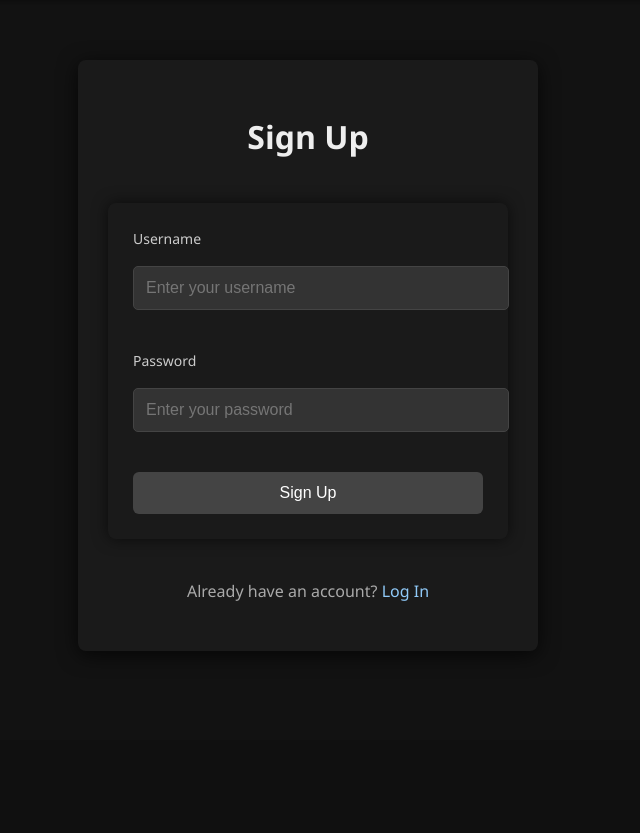
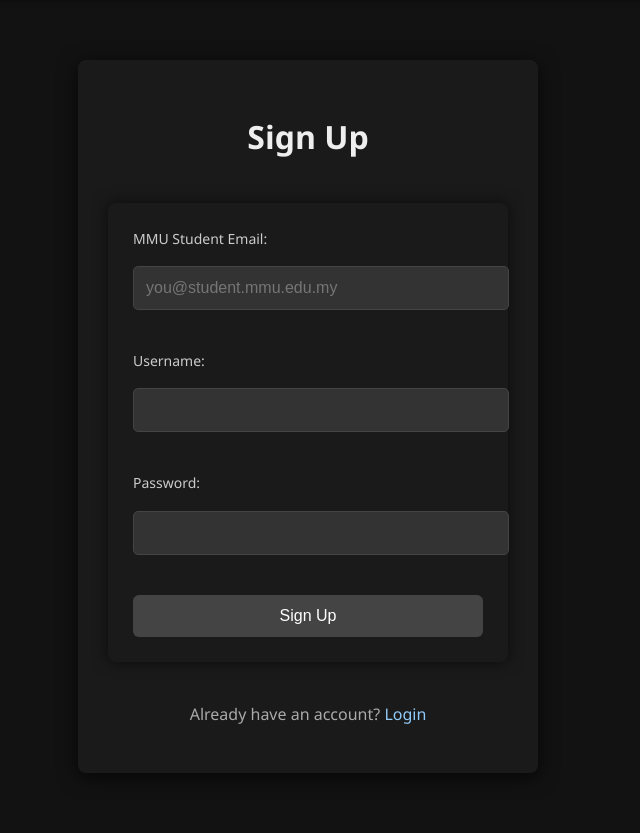
Before and after one commit to GuangJing56/lost-and-found, a Flask app: page /signup in a window 1280 px wide. Shown: the part 60-893 px from the top of the page, without its empty margins (332-972 px from the left). Before the commit the page ends 661 px from the top, so only its background shows below. Run offline with Flask 3, Linux system fonts and the light colour scheme.

Commit message:
Email Verifications

```diff
--- a/app.py
+++ b/app.py
@@ -1,59 +1,62 @@
 import os
-from datetime import datetime
-from flask import Flask, render_template, request, redirect, url_for, flash, abort
+import random
+from datetime import datetime, timedelta
+from flask import Flask, render_template, request, redirect, url_for, flash, abort, session
 from flask_sqlalchemy import SQLAlchemy
 from flask_login import LoginManager, UserMixin, login_user, login_required, logout_user, current_user
+from flask_mail import Mail, Message
 from werkzeug.security import generate_password_hash, check_password_hash
 from werkzeug.utils import secure_filename
+from dotenv import load_dotenv
 
-# Configuration
+load_dotenv()
+
+# Setup
 basedir = os.path.abspath(os.path.dirname(__file__))
+db = SQLAlchemy()
+login_manager = LoginManager()
+mail = Mail()
 
 def create_app():
-    app = Flask(__name__, instance_relative_config=False)
+    app = Flask(__name__)
     app.config.from_mapping(
-        SECRET_KEY=os.environ.get('SECRET_KEY', 'dev_secret_key'),
+        SECRET_KEY=os.getenv("SECRET_KEY", "dev_secret"),
         SQLALCHEMY_DATABASE_URI='sqlite:///' + os.path.join(basedir, 'lost_found.db'),
         SQLALCHEMY_TRACK_MODIFICATIONS=False,
         UPLOAD_FOLDER=os.path.join(basedir, 'static', 'uploads'),
-        ALLOWED_EXTENSIONS={'jpg', 'jpeg', 'png', 'gif'}
+        ALLOWED_EXTENSIONS={'jpg', 'jpeg', 'png', 'gif'},
+        MAIL_SERVER=os.getenv("MAIL_SERVER"),
+        MAIL_PORT=587,
+        MAIL_USE_TLS=True,
+        MAIL_USERNAME=os.getenv("MAIL_USERNAME"),
+        MAIL_PASSWORD=os.getenv("MAIL_PASSWORD"),
+        MAIL_DEFAULT_SENDER=os.getenv("MAIL_DEFAULT_SENDER")
     )
 
-    # Ensure upload folder exists
     os.makedirs(app.config['UPLOAD_FOLDER'], exist_ok=True)
 
-    # Init extensions
     db.init_app(app)
     login_manager.init_app(app)
+    mail.init_app(app)
+
     login_manager.login_view = 'login'
 
-    # Create database
     with app.app_context():
         db.create_all()
 
-    # Register routes
     register_routes(app)
 
-    # Error handlers
-    @app.errorhandler(404)
-    def not_found(e):
-        return render_template('404.html'), 404
-
-    @app.errorhandler(500)
-    def server_error(e):
-        return render_template('500.html'), 500
-
     return app
-
-# Initialize extensions outside factory
-db = SQLAlchemy()
-login_manager = LoginManager()
 
 # Models
 class User(UserMixin, db.Model):
     id = db.Column(db.Integer, primary_key=True)
     username = db.Column(db.String(150), unique=True, nullable=False)
     password = db.Column(db.String(150), nullable=False)
+    email = db.Column(db.String(150), unique=True, nullable=False)
+    is_verified = db.Column(db.Boolean, default=False)
+    verification_code = db.Column(db.String(6), nullable=True)
+    code_sent_at = db.Column(db.DateTime, nullable=True)
     items = db.relationship('LostItem', backref='owner', lazy='dynamic')
 
 class LostItem(db.Model):
@@ -65,17 +68,14 @@ class LostItem(db.Model):
     date_reported = db.Column(db.DateTime, default=datetime.utcnow)
     user_id = db.Column(db.Integer, db.ForeignKey('user.id'), nullable=False)
 
-# User loader for Flask-Login
+@login_manager.user_loader
 def load_user(user_id):
     return User.query.get(int(user_id))
-login_manager.user_loader(load_user)
 
-# Utility
 def allowed_file(filename):
-    return '.' in filename and \
-           filename.rsplit('.', 1)[1].lower() in app.config['ALLOWED_EXTENSIONS']
+    return '.' in filename and filename.rsplit('.', 1)[1].lower() in {'jpg', 'jpeg', 'png', 'gif'}
 
-# Routes registration
+# Routes
 def register_routes(app):
     @app.route('/')
     def about():
@@ -85,20 +85,86 @@ def register_routes(app):
     def signup():
         if request.method == 'POST':
             username = request.form['username'].strip()
+            email = request.form['email'].strip()
             password = request.form['password'].strip()
-            if not username or not password:
-                flash('Username and password are required.', 'danger')
+
+            if not email.endswith('@student.mmu.edu.my'):
+                flash('Only @student.mmu.edu.my emails are allowed.', 'danger')
                 return redirect(url_for('signup'))
-            if User.query.filter_by(username=username).first():
-                flash('Username already exists.', 'danger')
+
+            if User.query.filter_by(username=username).first() or User.query.filter_by(email=email).first():
+                flash('Username or email already exists.', 'danger')
                 return redirect(url_for('signup'))
-            hashed = generate_password_hash(password)
-            user = User(username=username, password=hashed)
+
+            hashed_password = generate_password_hash(password)
+            code = f"{random.randint(100000, 999999)}"
+
+            user = User(username=username, email=email, password=hashed_password,
+                        verification_code=code, code_sent_at=datetime.utcnow())
             db.session.add(user)
             db.session.commit()
-            flash('Account created. Please log in.', 'success')
-            return redirect(url_for('login'))
+
+            msg = Message('Your MMU Verification Code', recipients=[email])
+            msg.body = f'Your verification code is: {code}'
+            mail.send(msg)
+
+            session['verify_email'] = email
+            flash('A verification code has been sent to your email.', 'info')
+            return redirect(url_for('verify_code'))
         return render_template('signup.html')
+
+    @app.route('/verify', methods=['GET', 'POST'])
+    def verify_code():
+        email = session.get('verify_email')
+        if not email:
+            flash('Session expired. Please sign up again.', 'danger')
+            return redirect(url_for('signup'))
+
+        user = User.query.filter_by(email=email).first()
+        if not user:
+            flash('User not found.', 'danger')
+            return redirect(url_for('signup'))
+
+        if request.method == 'POST':
+            input_code = request.form['code'].strip()
+            if datetime.utcnow() - user.code_sent_at > timedelta(minutes=10):
+                flash('Verification code expired. Request a new one.', 'warning')
+                return redirect(url_for('resend_code'))
+
+            if input_code == user.verification_code:
+                user.is_verified = True
+                user.verification_code = None
+                user.code_sent_at = None
+                db.session.commit()
+                flash('Email verified! You may now log in.', 'success')
+                return redirect(url_for('login'))
+            else:
+                flash('Incorrect verification code.', 'danger')
+        return render_template('verify_code.html', expiration=user.code_sent_at + timedelta(minutes=10))
+
+    @app.route('/resend_code')
+    def resend_code():
+        email = session.get('verify_email')
+        if not email:
+            flash('Session expired. Please sign up again.', 'warning')
+            return redirect(url_for('signup'))
+
+        user = User.query.filter_by(email=email).first()
+        if not user:
+            flash('User not found.', 'danger')
+            return redirect(url_for('signup'))
+
+        new_code = f"{random.randint(100000, 999999)}"
+        user.verification_code = new_code
+        user.code_sent_at = datetime.utcnow()
+        db.session.commit()
+
+        msg = Message('Your New MMU Verification Code', recipients=[email])
+        msg.body = f'Your new verification code is: {new_code}'
+        mail.send(msg)
+
+        flash('A new code has been sent to your email.', 'info')
+        return redirect(url_for('verify_code'))
 
     @app.route('/login', methods=['GET', 'POST'])
     def login():
@@ -106,11 +172,15 @@ def register_routes(app):
             username = request.form['username']
             password = request.form['password']
             user = User.query.filter_by(username=username).first()
+
             if user and check_password_hash(user.password, password):
+                if not user.is_verified:
+                    flash('Please verify your email before logging in.', 'warning')
+                    session['verify_email'] = user.email
+                    return redirect(url_for('verify_code'))
                 login_user(user)
                 return redirect(url_for('browse'))
             flash('Invalid credentials.', 'danger')
-            return redirect(url_for('login'))
         return render_template('login.html')
 
     @app.route('/logout')
@@ -120,6 +190,7 @@ def register_routes(app):
         return redirect(url_for('login'))
 
     @app.route('/browse')
+    @login_required
     def browse():
         items = LostItem.query.order_by(LostItem.date_reported.desc()).all()
         return render_template('browse.html', items=items)
@@ -131,50 +202,32 @@ def register_routes(app):
             name = request.form['name'].strip()
             description = request.form['description'].strip()
             phone = request.form['phone'].strip()
-            if not name or not description or not phone:
-                flash('All fields except photo are required.', 'danger')
-                return redirect(url_for('add_item'))
+            photo = request.files.get('photo')
             filename = None
-            photo = request.files.get('photo')
             if photo and allowed_file(photo.filename):
                 filename = secure_filename(photo.filename)
                 photo.save(os.path.join(app.config['UPLOAD_FOLDER'], filename))
-            item = LostItem(name=name, description=description,
-                            phone=phone, photo=filename,
-                            owner=current_user)
+            item = LostItem(name=name, description=description, phone=phone, photo=filename, owner=current_user)
             db.session.add(item)
             db.session.commit()
             flash('Item reported successfully.', 'success')
             return redirect(url_for('browse'))
         return render_template('add_item.html')
 
-    @app.route('/edit_item/<int:item_id>', methods=['GET', 'POST'])
-    @login_required
-    def edit_item(item_id):
-        item = LostItem.query.get_or_404(item_id)
-        if item.owner != current_user:
-            abort(403)
-        if request.method == 'POST':
-            item.name = request.form['name'].strip()
-            item.description = request.form['description'].strip()
-            item.phone = request.form['phone'].strip()
-            db.session.commit()
-            flash('Item updated.', 'success')
-            return redirect(url_for('browse'))
-        return render_template('edit_item.html', item=item)
+    @app.route('/test_email')
+    def test_email():
+        try:
+            msg = Message(
+            subject='✅ Test Email from Flask',
+            recipients=[os.getenv('MAIL_USERNAME')],  # Send to yourself
+            body='This is a test email from your Flask app.'
+            )
+            mail.send(msg)
+            return '✅ Test email sent successfully!'
+        except Exception as e:
+            return f'❌ Failed to send test email: {e}'
 
-    @app.route('/delete_item/<int:item_id>', methods=['POST'])
-    @login_required
-    def delete_item(item_id):
-        item = LostItem.query.get_or_404(item_id)
-        if item.owner != current_user:
-            abort(403)
-        db.session.delete(item)
-        db.session.commit()
-        flash('Item deleted.', 'success')
-        return redirect(url_for('browse'))
 
-# Entry point
 if __name__ == '__main__':
     app = create_app()
     app.run(debug=True)
--- a/templates/signup.html
+++ b/templates/signup.html
@@ -5,42 +5,39 @@
     <div class="form-container">
         <h1>Sign Up</h1>
 
-        <!-- Flash messages for errors/success -->
         {% with messages = get_flashed_messages(with_categories=true) %}
           {% if messages %}
-            <div class="alerts">
-              {% for category, message in messages %}
-                <div class="alert {{ category }}">{{ message }}</div>
-              {% endfor %}
-            </div>
+            {% for category, message in messages %}
+              <div class="alert alert-{{ category }}">{{ message }}</div>
+            {% endfor %}
           {% endif %}
         {% endwith %}
 
-        <form method="POST" novalidate>
+        <form method="POST">
             <div class="input-group">
-                <label for="username">Username</label>
-                <input
-                  type="text"
-                  id="username"
-                  name="username"
-                  required
-                  placeholder="Enter your username">
+                <label for="email">MMU Student Email:</label>
+                <input type="email" id="email" name="email"
+                       placeholder="you@student.mmu.edu.my"
+                       pattern="[a-zA-Z0-9._%+-]+@student\.mmu\.edu\.my"
+                       title="Use a valid @student.mmu.edu.my email"
+                       required>
             </div>
+
             <div class="input-group">
-                <label for="password">Password</label>
-                <input
-                  type="password"
-                  id="password"
-                  name="password"
-                  required
-                  placeholder="Enter your password">
+                <label for="username">Username:</label>
+                <input type="text" id="username" name="username" required>
             </div>
+
+            <div class="input-group">
+                <label for="password">Password:</label>
+                <input type="password" id="password" name="password" required>
+            </div>
+
             <button type="submit">Sign Up</button>
         </form>
 
         <p class="switch-auth">
-            Already have an account?
-            <a href="{{ url_for('login') }}">Log In</a>
+            Already have an account? <a href="{{ url_for('login') }}">Login</a>
         </p>
     </div>
 </div>
```
Also changed, not shown: generate_secret.py (added, +15 -0 lines), templates/404.html (added, +9 -0 lines), templates/email_verification.html (added, +8 -0 lines), templates/login.html (+26 -5 lines), templates/verify_code.html (added, +56 -0 lines), lost_found.db, 1 other file.
